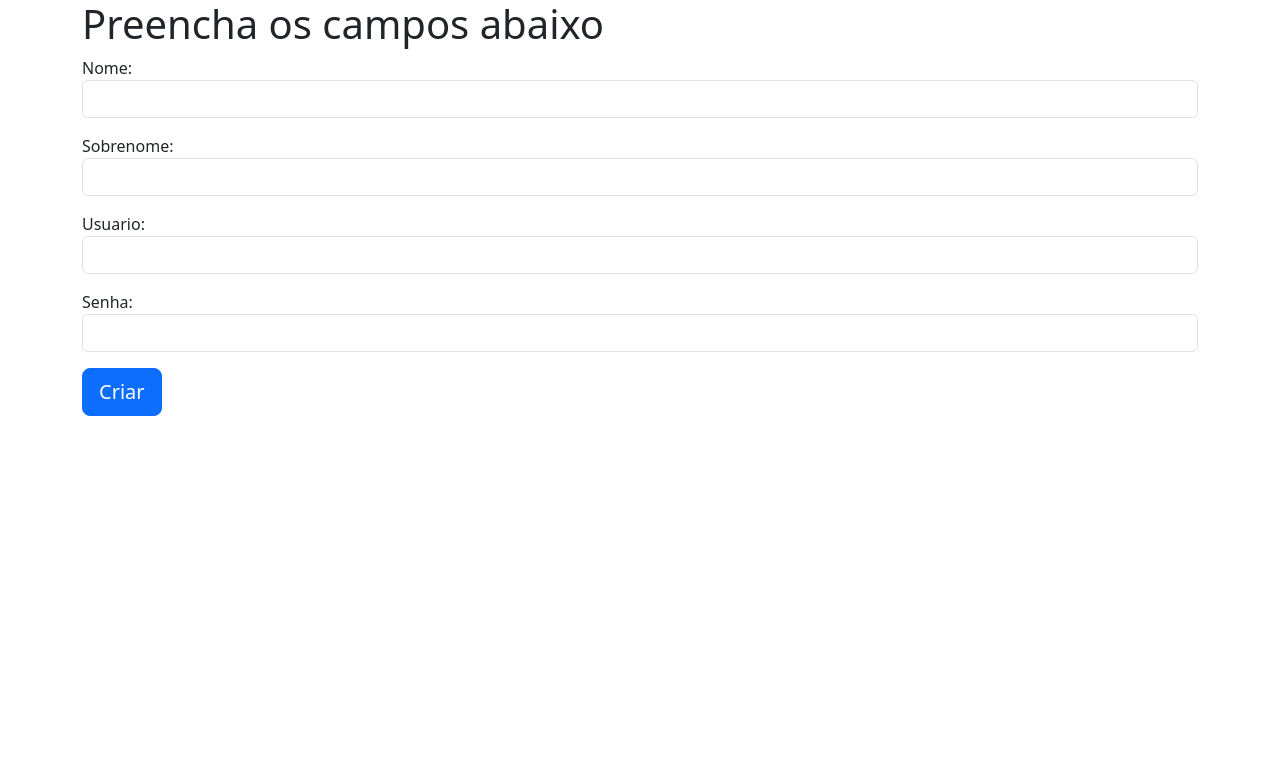
After one commit to arthur-gabrie1302/cliente, a Django app: page /novo_usuario/ in a window 1280 px wide. The commit adds this page. Shown: the top 783 px of the page. Run offline with Django 5.2, Linux system fonts and the light colour scheme.

Commit message:
Cadastro de usuário

```diff
--- a/apps/cliente/forms.py
+++ b/apps/cliente/forms.py
@@ -1,5 +1,6 @@
 from .models import Cliente
 from django import forms
+from django.contrib.auth.models import User
 
 class ClienteForm(forms.ModelForm):
     nome = forms.CharField(widget= forms.TextInput(attrs={"class": "form-control"}))
@@ -11,3 +12,13 @@ class ClienteForm(forms.ModelForm):
     class Meta:
         model = Cliente
         fields = '__all__'
+
+class UsuarioForm(forms.ModelForm):
+    first_name = forms.CharField(label='Nome', widget=forms.TextInput(attrs={'class' : 'form-control'}))
+    last_name = forms.CharField(label='Sobrenome', widget=forms.TextInput(attrs={'class' : 'form-control'}))
+    username = forms.CharField(label='Usuario', widget=forms.TextInput(attrs={'class' : 'form-control'}))
+    password = forms.CharField(label='Senha', widget=forms.PasswordInput(attrs={'class' : 'form-control'}))
+
+    class Meta:
+        model = User
+        fields = ['first_name', 'last_name', 'username', 'password']
--- a/apps/cliente/templates/login.html
+++ b/apps/cliente/templates/login.html
@@ -11,6 +11,7 @@
                     {{ form.as_p }}
                 </div>
                 <button type="submit" class="btn btn-primary">Entrar</button>
+                <a href="{% url 'novo_usuario' %}"class="btn btn-outline-secondary">Criar usuário</a>
         </form>
         </div>
 
--- /dev/null
+++ b/apps/cliente/templates/novo_usuario.html
@@ -0,0 +1,17 @@
+<html>
+    <title>Criar novo usuário</title>
+    <link href="https://cdn.jsdelivr.net/npm/bootstrap@5.3.8/dist/css/bootstrap.min.css" rel="stylesheet" integrity="sha384-sRIl4kxILFvY47J16cr9ZwB07vP4J8+LH7qKQnuqkuIAvNWLzeN8tE5YBujZqJLB" crossorigin="anonymous">
+<script src="https://cdn.jsdelivr.net/npm/bootstrap@5.3.8/dist/js/bootstrap.bundle.min.js" integrity="sha384-FKyoEForCGlyvwx9Hj09JcYn3nv7wiPVlz7YYwJrWVcXK/BmnVDxM+D2scQbITxI" crossorigin="anonymous"></script>
+    <body>
+        <div class="container">
+            <form method="post">
+                {% csrf_token %}
+                <h1> Preencha os campos abaixo</h1>
+                <div class="mb-3">
+                {{ form.as_p }}
+                </div>
+                <button type="submit" class="btn btn-primary btn-lg">Criar</button>
+            </form>
+        </div>
+    </body>
+</html>
--- a/apps/cliente/views.py
+++ b/apps/cliente/views.py
@@ -7,7 +7,7 @@ from django.contrib.auth.forms import AuthenticationForm
 from django.contrib.auth.decorators import login_required
 
 
-from .forms import ClienteForm
+from .forms import ClienteForm, UsuarioForm
 from .models import Cliente
 
 # Create your views here.
@@ -84,3 +84,19 @@ def login_usuario(request):
     context = {'form': form}
 
     return render(request, template_name, context)
+
+def novo_usuario(request):
+    template_name = 'novo_usuario.html'
+    if request.method == 'POST':
+        form = UsuarioForm(request.POST)
+        if form.is_valid():
+            f = form.save(commit=False)
+            f.set_password(f.password)
+            f.save()
+            return redirect('login_usuario')
+        else:
+            return HttpResponse('Erro ao criar o usuario')
+    else:
+        form = UsuarioForm()
+    context = {'form' : form}
+    return render (request, template_name, context)
--- a/cliente2/urls.py
+++ b/cliente2/urls.py
@@ -24,5 +24,6 @@ urlpatterns = [
     path('atualizar-cliente/<int:id>/', views.atualizar_cliente, name='atualizar_cliente'),
     path('excluir-cliente/<int:id>/', views.excluir_cliente, name='excluir_cliente'),
     path('login/', views.login_usuario, name='login_usuario'),
+    path('novo_usuario/', views.novo_usuario, name='novo_usuario'),
     path('', views.novo_cliente, name='novo_cliente'),
 ]
```
